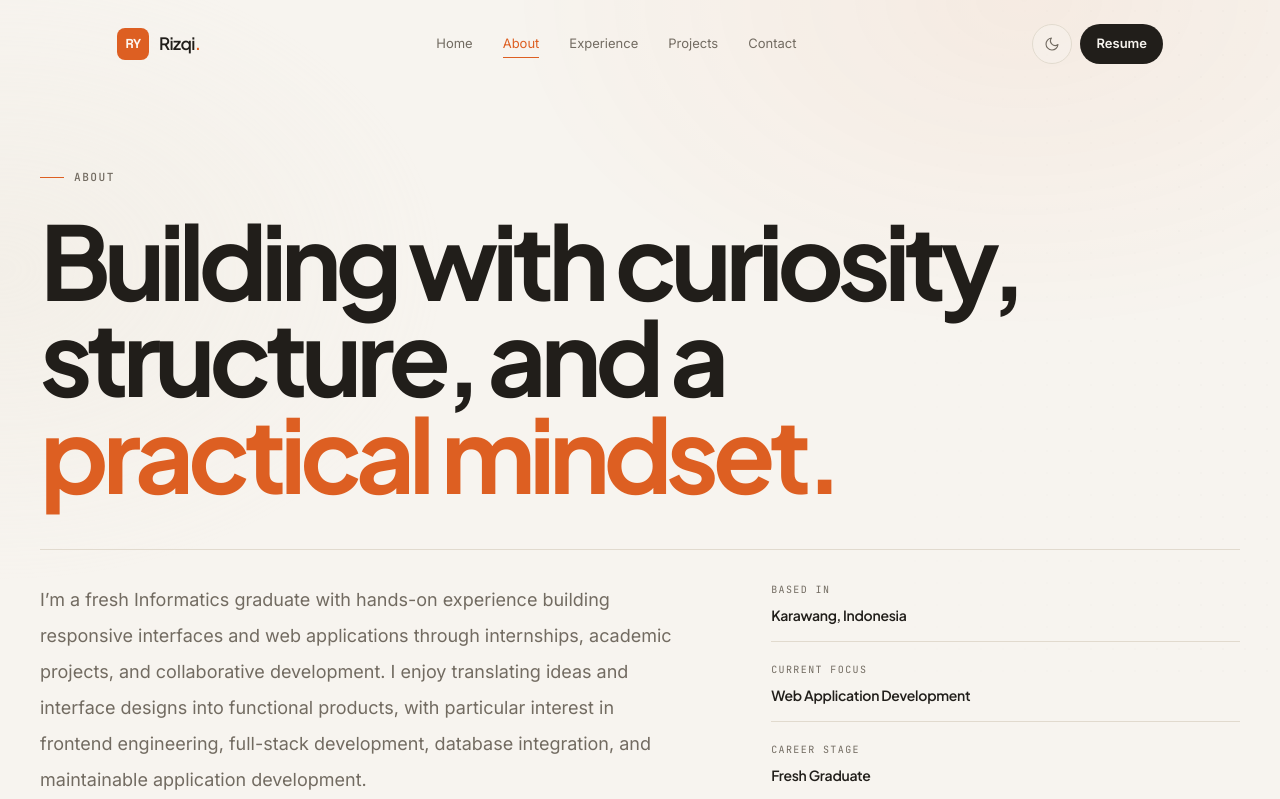
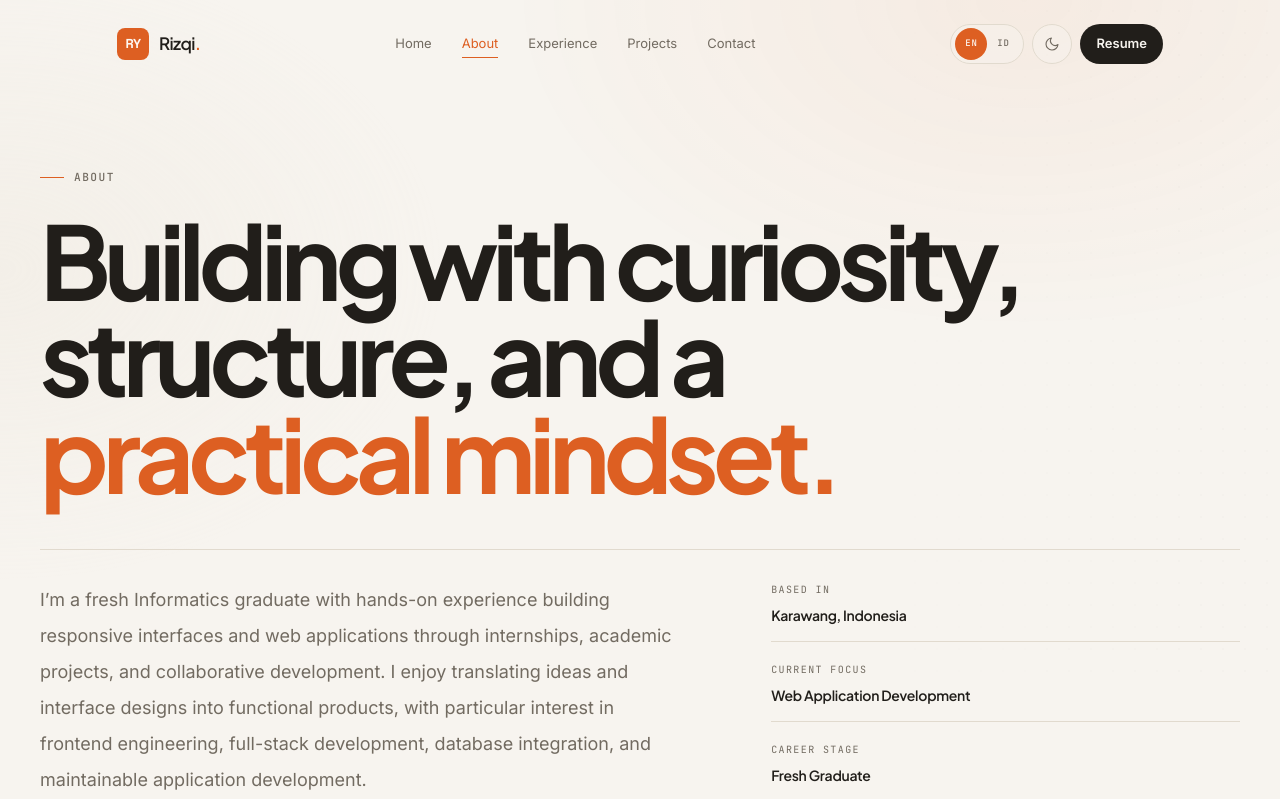
Before and after one commit to sceptzrion/portfolio, a Next.js app: page /about in a window 1280 px wide. Shown: the top 799 px of the page. Built offline with nearby package versions, Linux system fonts and the light colour scheme; no server answers.

Commit message:
feat: implement internationalization support with locale management and language switch component

```diff
--- /dev/null
+++ b/src/app/api/locale/route.ts
@@ -0,0 +1,67 @@
+import {
+  NextResponse,
+} from "next/server";
+
+import {
+  hasLocale,
+  localeCookieName,
+} from "@/i18n/config";
+
+type LocaleRequest = {
+  locale?: unknown;
+};
+
+export async function POST(
+  request: Request,
+) {
+  let body: LocaleRequest;
+
+  try {
+    body =
+      (await request.json()) as LocaleRequest;
+  } catch {
+    return NextResponse.json(
+      {
+        message:
+          "Invalid request body.",
+      },
+      {
+        status: 400,
+      },
+    );
+  }
+
+  if (!hasLocale(body.locale)) {
+    return NextResponse.json(
+      {
+        message:
+          "Unsupported locale.",
+      },
+      {
+        status: 400,
+      },
+    );
+  }
+
+  const response =
+    NextResponse.json({
+      locale: body.locale,
+    });
+
+  response.cookies.set(
+    localeCookieName,
+    body.locale,
+    {
+      path: "/",
+      maxAge:
+        60 * 60 * 24 * 365,
+      sameSite: "lax",
+      httpOnly: true,
+      secure:
+        process.env.NODE_ENV ===
+        "production",
+    },
+  );
+
+  return response;
+}
--- a/src/app/layout.tsx
+++ b/src/app/layout.tsx
@@ -7,14 +7,18 @@ import {
   Space_Grotesk,
 } from "next/font/google";
 
+import { LocaleProvider } from "@/components/i18n/locale-provider";
 import { ThemeProvider } from "@/components/theme/theme-provider";
 import { siteConfig } from "@/data/site";
+import { getLocale } from "@/i18n/get-locale";
 
 import "./globals.css";
 
-const displayFont = Plus_Jakarta_Sans({
+const displayFont =
+  Plus_Jakarta_Sans({
     subsets: ["latin"],
-  variable: "--font-plus-jakarta",
+    variable:
+      "--font-plus-jakarta",
     display: "swap",
   });
 
@@ -26,13 +30,15 @@ const sansFont = Inter({
 
 const monoFont = JetBrains_Mono({
   subsets: ["latin"],
-  variable: "--font-jetbrains-mono",
+  variable:
+    "--font-jetbrains-mono",
   display: "swap",
 });
 
 const brandFont = Space_Grotesk({
   subsets: ["latin"],
-  variable: "--font-space-grotesk",
+  variable:
+    "--font-space-grotesk",
   weight: ["700"],
   display: "swap",
 });
@@ -47,9 +53,12 @@ const siteDescription =
   `Portfolio of ${siteConfig.fullName}, a ${siteConfig.role} with hands-on experience building responsive web applications and data projects.`;
 
 export const metadata: Metadata = {
-  metadataBase: new URL(siteConfig.url),
+  metadataBase: new URL(
+    siteConfig.url,
+  ),
 
-  applicationName: siteConfig.siteName,
+  applicationName:
+    siteConfig.siteName,
 
   title: {
     default: pageTitle,
@@ -73,15 +82,18 @@ export const metadata: Metadata = {
     type: "website",
     locale: "en_US",
     url: siteConfig.url,
-    siteName: siteConfig.siteName,
+    siteName:
+      siteConfig.siteName,
     title: socialTitle,
-    description: siteDescription,
+    description:
+      siteDescription,
   },
 
   twitter: {
     card: "summary",
     title: socialTitle,
-    description: siteDescription,
+    description:
+      siteDescription,
   },
 
   robots: {
@@ -104,17 +116,19 @@ const themeScript = `
 })();
 `;
 
-export default function RootLayout({
+export default async function RootLayout({
   children,
 }: Readonly<{
   children: React.ReactNode;
 }>) {
+  const locale =
+    await getLocale();
+
   return (
     <html
-      lang="en"
+      lang={locale}
       suppressHydrationWarning
     >
-
       <body
         className={`${displayFont.variable} ${sansFont.variable} ${monoFont.variable} ${brandFont.variable}`}
       >
@@ -122,13 +136,20 @@ export default function RootLayout({
           id="theme-init"
           strategy="beforeInteractive"
           dangerouslySetInnerHTML={{
-            __html: themeScript,
+            __html:
+              themeScript,
           }}
         />
 
+        <LocaleProvider
+          initialLocale={
+            locale
+          }
+        >
           <ThemeProvider>
             {children}
           </ThemeProvider>
+        </LocaleProvider>
       </body>
     </html>
   );
--- /dev/null
+++ b/src/components/i18n/language-switch.tsx
@@ -0,0 +1,146 @@
+"use client";
+
+import {
+  useRouter,
+} from "next/navigation";
+import {
+  useState,
+} from "react";
+
+import {
+  locales,
+  type Locale,
+} from "@/i18n/config";
+import {
+  useLocale,
+} from "@/components/i18n/locale-provider";
+
+type LanguageSwitchProps = {
+  variant?:
+    | "default"
+    | "inverse";
+};
+
+export default function LanguageSwitch({
+  variant = "default",
+}: LanguageSwitchProps) {
+  const router = useRouter();
+
+  const {
+    locale,
+    setLocale,
+  } = useLocale();
+
+  const [
+    switchingTo,
+    setSwitchingTo,
+  ] = useState<Locale | null>(
+    null,
+  );
+
+  const changeLocale = async (
+    nextLocale: Locale,
+  ) => {
+    if (
+      nextLocale === locale ||
+      switchingTo
+    ) {
+      return;
+    }
+
+    setSwitchingTo(
+      nextLocale,
+    );
+
+    try {
+      const response = await fetch(
+        "/api/locale",
+        {
+          method: "POST",
+          headers: {
+            "Content-Type":
+              "application/json",
+          },
+          body: JSON.stringify({
+            locale: nextLocale,
+          }),
+        },
+      );
+
+      if (!response.ok) {
+        throw new Error(
+          "Failed to update locale.",
+        );
+      }
+
+      setLocale(nextLocale);
+
+      document.documentElement.lang =
+        nextLocale;
+
+      router.refresh();
+    } finally {
+      setSwitchingTo(null);
+    }
+  };
+
+  const inverse =
+    variant === "inverse";
+
+  return (
+    <div
+      role="group"
+      aria-label="Language"
+      className={[
+        "flex h-10 items-center rounded-full border p-1 transition-colors duration-300",
+        inverse
+          ? "border-feature-border bg-feature-foreground/5"
+          : "border-border bg-background/40",
+      ].join(" ")}
+    >
+      {locales.map(
+        (item) => {
+          const active =
+            locale === item;
+
+          return (
+            <button
+              key={item}
+              type="button"
+              aria-pressed={
+                active
+              }
+              aria-label={
+                item === "en"
+                  ? "Switch to English"
+                  : "Ganti ke Bahasa Indonesia"
+              }
+              disabled={
+                switchingTo !==
+                null
+              }
+              onClick={() =>
+                changeLocale(
+                  item,
+                )
+              }
+              className={[
+                "grid h-8 min-w-8 place-items-center rounded-full px-2 font-mono text-[9px] font-medium uppercase tracking-widest transition-[background-color,color,opacity] duration-300",
+                active
+                  ? "bg-primary text-primary-foreground"
+                  : inverse
+                    ? "text-feature-muted hover:text-feature-foreground"
+                    : "text-muted-foreground hover:text-foreground",
+                switchingTo
+                  ? "cursor-wait"
+                  : "",
+              ].join(" ")}
+            >
+              {item}
+            </button>
+          );
+        },
+      )}
+    </div>
+  );
+}
--- /dev/null
+++ b/src/components/i18n/locale-provider.tsx
@@ -0,0 +1,61 @@
+"use client";
+
+import {
+  createContext,
+  useContext,
+  useState,
+  type ReactNode,
+} from "react";
+
+import type {
+  Locale,
+} from "@/i18n/config";
+
+type LocaleContextValue = {
+  locale: Locale;
+  setLocale: (
+    locale: Locale,
+  ) => void;
+};
+
+const LocaleContext =
+  createContext<LocaleContextValue | null>(
+    null,
+  );
+
+export function LocaleProvider({
+  initialLocale,
+  children,
+}: {
+  initialLocale: Locale;
+  children: ReactNode;
+}) {
+  const [locale, setLocale] =
+    useState<Locale>(
+      initialLocale,
+    );
+
+  return (
+    <LocaleContext.Provider
+      value={{
+        locale,
+        setLocale,
+      }}
+    >
+      {children}
+    </LocaleContext.Provider>
+  );
+}
+
+export function useLocale() {
+  const context =
+    useContext(LocaleContext);
+
+  if (!context) {
+    throw new Error(
+      "useLocale must be used inside LocaleProvider.",
+    );
+  }
+
+  return context;
+}
--- a/src/components/layout/navbar.tsx
+++ b/src/components/layout/navbar.tsx
@@ -8,6 +8,7 @@ import {
   useState,
 } from "react";
 
+import LanguageSwitch from "@/components/i18n/language-switch";
 import ThemeToggle from "@/components/theme/theme-toggle";
 import { siteConfig } from "@/data/site";
 
@@ -298,7 +299,7 @@ export default function Navbar() {
             aria-label={`${siteConfig.shortName} — Home`}
             className="group flex shrink-0 items-center gap-2.5"
           >
-            <span className="grid size-8 place-items-center rounded-[8px] bg-primary font-brand text-[13px] font-bold tracking-[-0.05em] text-primary-foreground transition-transform duration-300 group-hover:-rotate-6">
+            <span className="grid size-8 place-items-center rounded-[8px] bg-primary font-brand text-[13px] font-bold tracking-tighter text-primary-foreground transition-transform duration-300 group-hover:-rotate-6">
               {siteConfig.monogram}
             </span>
 
@@ -365,6 +366,14 @@ export default function Navbar() {
 
           {/* Right Actions */}
           <div className="flex shrink-0 items-center gap-2">
+            <LanguageSwitch
+              variant={
+                useDarkSurface
+                  ? "inverse"
+                  : "default"
+              }
+            />
+
             <ThemeToggle
               variant={
                 useDarkSurface
--- /dev/null
+++ b/src/i18n/config.ts
@@ -0,0 +1,24 @@
+export const locales = [
+  "en",
+  "id",
+] as const;
+
+export type Locale =
+  (typeof locales)[number];
+
+export const defaultLocale: Locale =
+  "en";
+
+export const localeCookieName =
+  "rizqi-locale";
+
+export function hasLocale(
+  value: unknown,
+): value is Locale {
+  return (
+    typeof value === "string" &&
+    locales.includes(
+      value as Locale,
+    )
+  );
+}
--- /dev/null
+++ b/src/i18n/get-locale.ts
@@ -0,0 +1,22 @@
+import { cookies } from "next/headers";
+
+import {
+  defaultLocale,
+  hasLocale,
+  localeCookieName,
+  type Locale,
+} from "@/i18n/config";
+
+export async function getLocale(): Promise<Locale> {
+  const cookieStore =
+    await cookies();
+
+  const storedLocale =
+    cookieStore.get(
+      localeCookieName,
+    )?.value;
+
+  return hasLocale(storedLocale)
+    ? storedLocale
+    : defaultLocale;
+}
```
Lines whose indentation alone changed are shown as unchanged.
